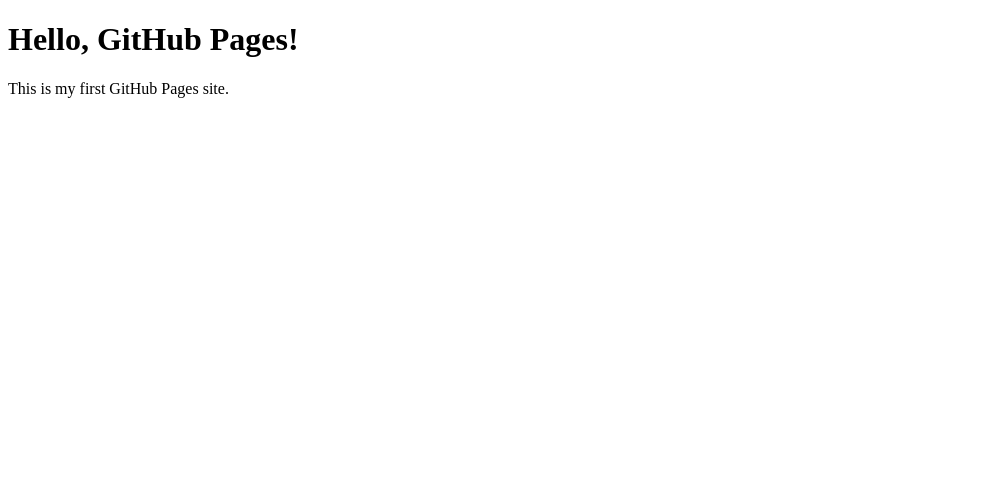
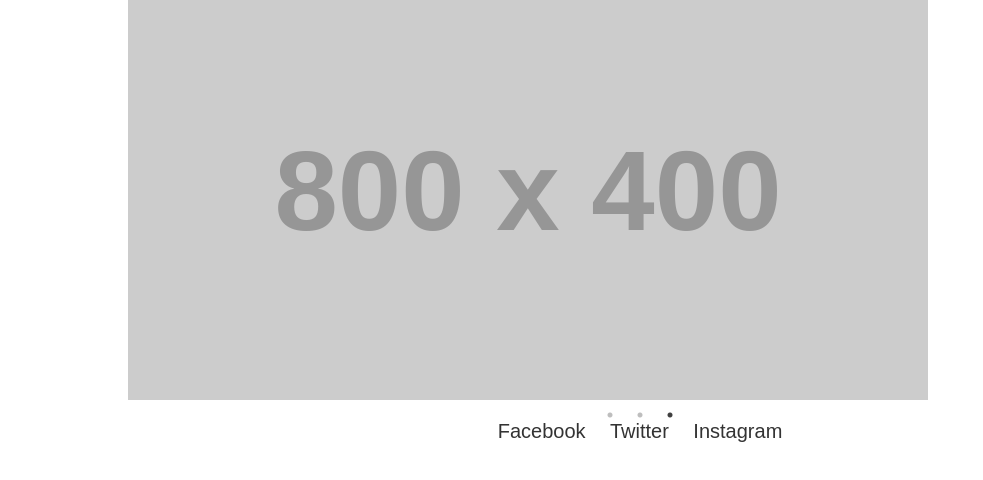
Before and after one commit to nainaimeal/nainaimeal, a plain HTML site: page index.html in a window 1280 px wide. Shown: the whole page, without its empty margins (0-983 px from the left). Drawn offline with nearby package versions, Linux system fonts and the light colour scheme; placeholder pictures from the web are drawn by us.

Commit message:
Update index.html

```diff
--- a/index.html
+++ b/index.html
@@ -3,10 +3,70 @@
 <head>
     <meta charset="UTF-8">
     <meta name="viewport" content="width=device-width, initial-scale=1.0">
-    <title>My GitHub Page</title>
+    <title>Your Website</title>
+
+    <!-- Slick Slider CSS -->
+    <link rel="stylesheet" type="text/css" href="https://cdnjs.cloudflare.com/ajax/libs/slick-carousel/1.8.1/slick.min.css"/>
+    <link rel="stylesheet" type="text/css" href="https://cdnjs.cloudflare.com/ajax/libs/slick-carousel/1.8.1/slick-theme.min.css"/>
+
+    <!-- Your Custom CSS (if any) -->
+    <style>
+        body {
+            font-family: Arial, sans-serif;
+            margin: 0;
+            padding: 0;
+            box-sizing: border-box;
+        }
+
+        #slider {
+            width: 80%;
+            margin: auto;
+        }
+
+        #social-media {
+            text-align: center;
+            margin-top: 20px;
+        }
+
+        #social-media a {
+            margin: 0 10px;
+            color: #333;
+            text-decoration: none;
+            font-size: 20px;
+        }
+    </style>
 </head>
 <body>
-    <h1>Hello, GitHub Pages!</h1>
-    <p>This is my first GitHub Pages site.</p>
+
+<!-- Slider Section -->
+<div id="slider">
+    <div><img src="https://via.placeholder.com/800x400" alt="Slide 1"></div>
+    <div><img src="https://via.placeholder.com/800x400" alt="Slide 2"></div>
+    <div><img src="https://via.placeholder.com/800x400" alt="Slide 3"></div>
+</div>
+
+<!-- Social Media Section -->
+<div id="social-media">
+    <a href="#" target="_blank">Facebook</a>
+    <a href="#" target="_blank">Twitter</a>
+    <a href="#" target="_blank">Instagram</a>
+    <!-- Add more social media links as needed -->
+</div>
+
+<!-- Slick Slider JavaScript -->
+<script src="https://code.jquery.com/jquery-3.6.4.min.js"></script>
+<script src="https://cdnjs.cloudflare.com/ajax/libs/slick-carousel/1.8.1/slick.min.js"></script>
+
+<script>
+    $(document).ready(function(){
+        $('#slider').slick({
+            autoplay: true,
+            autoplaySpeed: 2000,
+            dots: true,
+            arrows: false
+        });
+    });
+</script>
+
 </body>
 </html>
```
